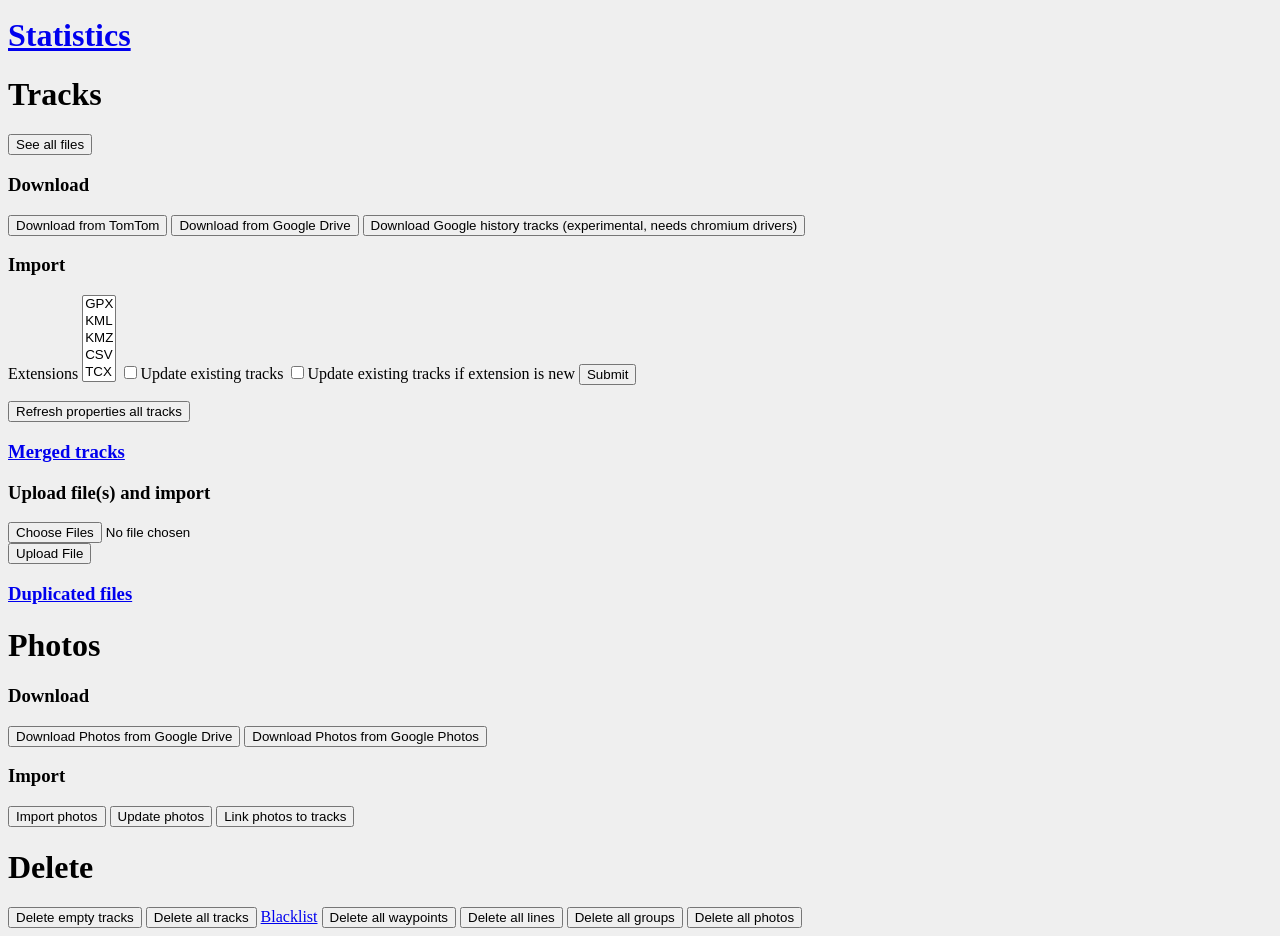
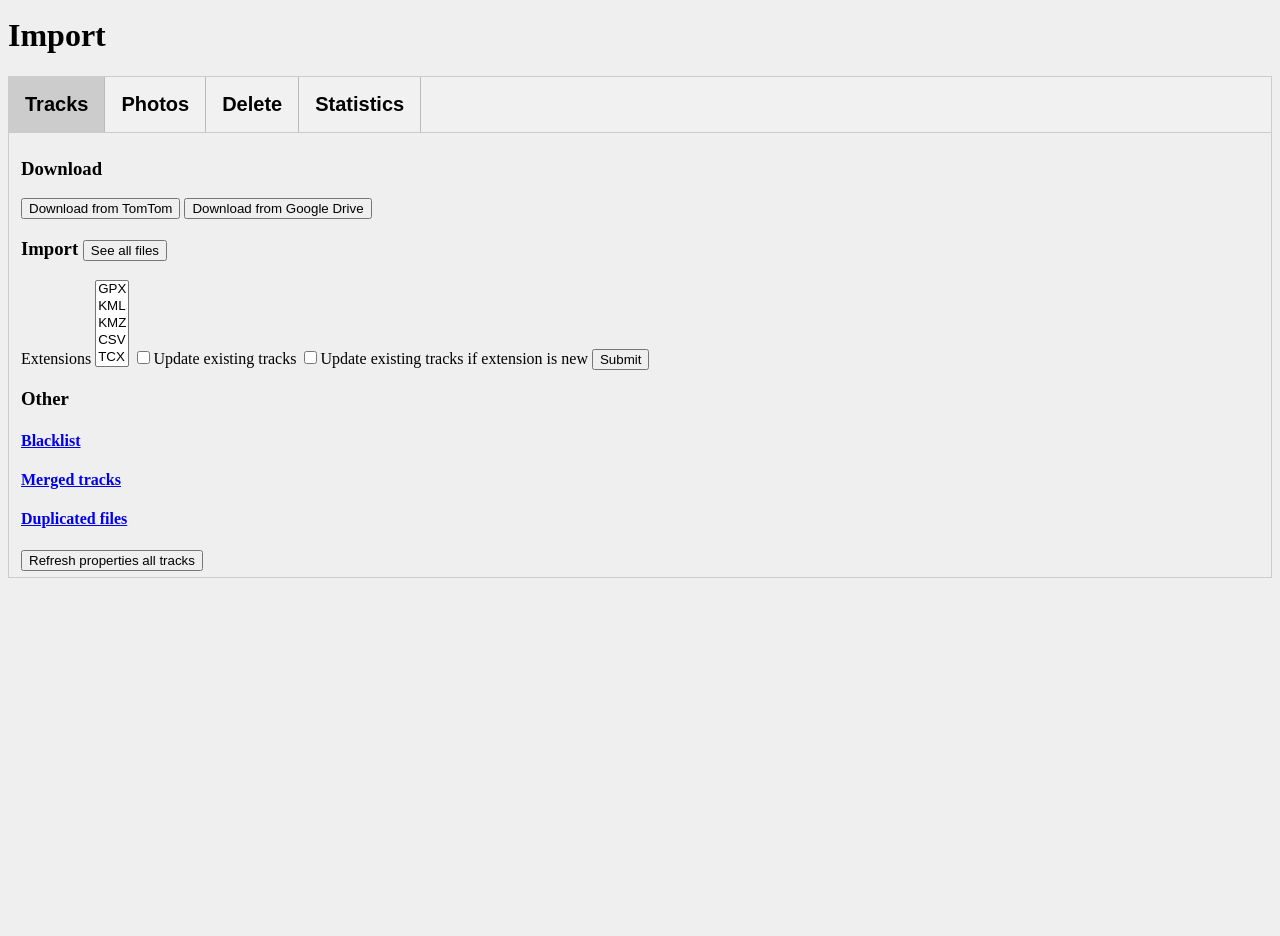
Before and after one commit to baruselli/gps_tracks, a Django app: template import_app/templates/import_app/import.html in a window 1280 px wide. Shown: the part 42-978 px from the top of the page. After the commit the page ends 620 px from the top, so only its background shows below. Run offline with Django 3.2, Linux system fonts and the light colour scheme; the template is opened without the code that fills it: most values are stand-ins (such as "Sample title", 1, 10 or a date in 2020); some libraries are stand-ins or nearby versions.

Commit message:
eng import page

```diff
--- a/base/templates/base/base.html
+++ b/base/templates/base/base.html
@@ -119,7 +119,6 @@
                 <li class="li_topbar"><a class="a_topbar" href="{% url 'line_index' %}" title="List of lines">Lines</a></li>
                 <li class="li_topbar"><a class="a_topbar" href="{% url 'geojson_index' %}" title="List of GeoJSON objects">Geojson</a></li>
                 <li class="li_topbar"><a class="a_topbar" href="{% url 'user_index' %}" title="List of users">Users</a></li>
-                <!-- <li class="li_topbar"><a class="a_topbar" href="{% url 'statistics' %}">Statistics</a></li> -->
                 <li class="li_topbar"><a class="a_topbar" href="{% url 'import' %}" title="Import page for tracks and photos">Import</a></li>
                 <li class="li_topbar"><a class="a_topbar" href="{% url 'help' %}" title="Help">Help</a></li>
                 <li class="li_topbar"><a class="a_topbar" href="{% url 'logs' %}" title="Logs for everything done by the program">Logs</a></li>
--- a/base/templates/base/todo.html
+++ b/base/templates/base/todo.html
@@ -20,7 +20,6 @@
 <ul>
     <li>in import report add paths</li>
     <li>import page: list of files not imported, photos, etc-->improve</li>
-    <li>import:tabs photos/tracks</li>
     <li>in track, check if it is blacklisted by any rule</li>
     <li>absolute paths in path groups if not in the media folder</li>
     <li>track groups: put some infos</li>
--- a/base/urls.py
+++ b/base/urls.py
@@ -9,6 +9,6 @@ urlpatterns = [
     url(r"^base/emptymap/$", views.EmptyMap.as_view(), name="emptymap"),
     url(r"^base/todo/$", views.Todo.as_view(), name="todo"),
     url(r"^base/test$", views.TestView.as_view(), name="test"),
-    url(r"^base/statistics/$", views.Statistics.as_view(), name="statistics"),
+    # url(r"^base/statistics/$", views.Statistics.as_view(), name="statistics"),
     url(r'^favicon\.ico$', RedirectView.as_view(url='/static/favicon.ico')),
 ]
--- a/import_app/templates/import_app/import.html
+++ b/import_app/templates/import_app/import.html
@@ -3,46 +3,42 @@
 {% block map %}
 {% endblock %}
 
-{% block content %}
-
-
-<html>
-  <head>
 {% load leaflet_tags %}
 {% load static %}
 {% load mathfilters %}
 
+{%block stylesheet%}
+<style>
+    #tab_tracks{
+        display: block;
+    }
+</style>
 
-</head>
+{%endblock%}
+
+{% block content %}
+<h1>Import</h1>
+
+    <div class="tab">
+        <button class="tablinks active" id="btn_tab_tracks" onclick="open_tab(event, 'tab_tracks')"><h2>Tracks</h2></a></li>
+        <button class="tablinks " id="btn_tab_photos" onclick="open_tab(event, 'tab_photos')"><h2>Photos</h2></a></li>
+        <button class="tablinks" id="btn_tab_delete" onclick="open_tab(event, 'tab_delete')"><h2>Delete</h2></a></li>
+        <button class="tablinks" id="btn_tab_statistics" onclick="open_tab(event, 'tab_statistics')"><h2>Statistics</h2></a></li>
+    </div>
 
 
-<body>
 
-<h1><a href="{% url 'statistics' %}">Statistics</a></h1>
+<div class="tabcontent" id="tab_tracks">
+
+    <!-- <h1>Tracks</h1> -->
+    <h3>Download</h3>
+    <button title="Requires TomTom username and password set in Options" onclick="location.href='{% url 'download_tomtom'  %}'" type="button">Download from TomTom</button>
+    <button title="Requires Google Tracks directory names set in Options"onclick="location.href='{% url 'google_drive_tracks'  %}'" type="button">Download from Google Drive</button><br>
 
 
-<h1>Tracks</h1>
-<button onclick="location.href='{% url 'all_files_report'  %}'" type="button">See all files</button>
 
-<h3>Download</h3>
-<button title="Requires TomTom username and password set in Options" onclick="location.href='{% url 'download_tomtom'  %}'" type="button">Download from TomTom</button>
-<button title="Requires Google Tracks directory names set in Options"onclick="location.href='{% url 'google_drive_tracks'  %}'" type="button">Download from Google Drive</button>
-<button onclick="location.href='{% url 'download_googlehistory'  %}'" type="button">Download Google history tracks (experimental, needs chromium drivers)</button>
-
-
-{%if show_timeline %}
-    <a href="{% url 'history_files'%}">Google Timeline</a>
-{%endif%}
-
-<h3>Import</h3>
-{%comment %}
-<button onclick="location.href='{% url 'import_gpx'  %}'" type="button">Import gpx</button>
-<button onclick="location.href='{% url 'import_kmz'  %}'" type="button">Import kmz</button>
-<button onclick="location.href='{% url 'import_kml'  %}'" type="button">Import kml</button>
-<button onclick="location.href='{% url 'import_csv'  %}'" type="button">Import csv</button>
-<button onclick="location.href='{% url 'import_tcx'  %}'" type="button">Import tcx</button>
-{%endcomment %}
-
+    <h3>Import     <button onclick="location.href='{% url 'all_files_report'  %}'" type="button">See all files</button>
+    </h3>
         <form method="GET" action="{% url 'import_update_tracks' %}" id="import_upload_tracks_form">
             Extensions
             <select name="ext" size="5" multiple>
@@ -56,32 +52,30 @@
             <input type="checkbox" name="import_new_extensions" value=1>Update existing tracks if extension is new
             <input type="submit" value="Submit" id ="submit_button_tracks">
         </form>
+        <h3>Other</h3>
+        <h4> <a href="{% url 'index_blacklist' %}">Blacklist</a></h4>
+        <h4> <a href="{% url 'merged_tracks_index' %}">Merged tracks</a></h4>
+        <h4> <a href="{% url 'duplicated_files' %}">Duplicated files </a></h4>
+
+
 
     <button onclick="location.href='{% url 'tracks_set_all_properties'  %}'" type="button">Refresh properties all tracks</button>
 
-<h3> <a href="{% url 'merged_tracks_index' %}">Merged tracks</a></h3>
+    {%if show_timeline %}
+    <h3><a href="{% url 'history_files'%}">Google Timeline</a></h3>
+        <button onclick="location.href='{% url 'download_googlehistory'  %}'" type="button">Download Google history tracks (experimental, needs chromium drivers)</button><br>
+    {%endif%}
 
-<h3>Upload file(s) and import</h3>
+
+    <!-- <h3>Upload file(s) and import</h3>
     <form method="post" enctype="multipart/form-data"  action="{% url 'upload_track'%}">
         {% csrf_token %}
         <input type="file" name="file" multiple />
         <br />
         <input title="Manually upload one or more GPS files" type="submit" value="Upload File" />
 
-  </form>
+    </form> -->
 
-  <h3> <a href="{% url 'duplicated_files' %}">Duplicated files </a></h3>
-
-
-
-  {%comment %}
-  <h3>Update tracks</h3>
-<button onclick="location.href='{% url 'update_gpx'  %}'" type="button">Update gpx</button>
-<button onclick="location.href='{% url 'update_kml'  %}'" type="button">Update kml</button>
-<button onclick="location.href='{% url 'update_kmz'  %}'" type="button">Update kmz</button>
-<button onclick="location.href='{% url 'update_csv'  %}'" type="button">Update csv</button>
-<button onclick="location.href='{% url 'update_tcx'  %}'" type="button">Update tcx</button>
-{%endcomment%}
 
     <!-- <button onclick="location.href='{% url 'geopy_tracks'  %}'" type="button">Get infos on endpoints</button> -->
 
@@ -94,29 +88,52 @@
     <!-- <h1>Waypoints</h1>
     <button onclick="location.href='{% url 'geopy_waypoints'  %}'" type="button">Get infos on waypoints</button>
     <button onclick="location.href='{% url 'serialize_waypoints'  %}'" type="button">Export as JSON</button> -->
+</div>
 
-
-
-<h1>Photos</h1>
+<div class="tabcontent" id="tab_photos">
+    <!-- <h1>Photos</h1> -->
     <h3>Download</h3>
-<button title="Requires Google Drive photos directories set in Options" onclick="location.href='{% url 'google_drive_photos'  %}'" type="button">Download Photos from Google Drive</button>
+    <button title="Requires Google Drive photos directories set in Options" onclick="location.href='{% url 'google_drive_photos'  %}'" type="button">Download Photos from Google Drive</button><br>
     <button title="Look for all photos in Google Photos startin from the initial year set in Options" onclick="location.href='{% url 'google_photos'  %}'" type="button">Download Photos from Google Photos</button>
     <h3>Import</h3>
-<button onclick="location.href='{% url 'import_photos'  %}'" type="button">Import photos</button>
-<button onclick="location.href='{% url 'update_photos'  %}'" type="button">Update photos</button>
+    <button onclick="location.href='{% url 'import_photos'  %}'" type="button">Import photos</button><br>
+    <button onclick="location.href='{% url 'update_photos'  %}'" type="button">Update photos</button><br>
     <button onclick="location.href='{% url 'link_photos'  %}'" type="button">Link photos to tracks</button>
     <!-- <button onclick="location.href='{% url 'geopy_photos'  %}'" type="button">Get infos on photo locations</button> -->
     <!-- <button onclick="location.href='{% url 'serialize_photos'  %}'" type="button">Export as JSON</button> -->
 
-<h1>Delete</h3>
-    <button onclick="deleteemptytracks_fct()" type="button">Delete empty tracks</button>
-    <button onclick="deletetracks_fct()" type="button">Delete all tracks</button>
-    <a href="{% url 'index_blacklist' %}">Blacklist</a>
+</div>
+
+<div class="tabcontent" id="tab_delete">
+    <!-- <h1>Delete</h3> -->
+    <h3>Tracks</h3>
+    <button onclick="deleteemptytracks_fct()" type="button">Delete empty tracks</button><br>
+    <button onclick="deletetracks_fct()" type="button">Delete all tracks</button><br>
+    <h3>Waypoints</h3>
     <button onclick="deletewps_fct()" type="button">Delete all waypoints</button>
+    <h3>Lines</h3>
     <button onclick="deletelines_fct()" type="button">Delete all lines</button>
+    <h3>Groups</h3>
     <button onclick="deletegroups_fct()" type="button">Delete all groups</button>
+    <h3>Photos</h3>
     <button onclick="deletephotos_fct()" type="button">Delete all photos</button>
+</div>
 
+
+<div class="tabcontent" id="tab_statistics">
+    <table>
+        <thead><td></td><td><b>#</b></td><td><b>First</b></td><td><b>Last</b></td></thead>
+        <tr><td><b>Tracks</b></td><td>{{n_tracks}}</td><td>{{first_track.date|date:'Y-m-d'}}</td><td>{{last_track.date|date:'Y-m-d'}}</td></tr>
+        <tr><td><b>Photos</b></td><td>{{n_photos}}</td><td>{{first_photo.time|date:'Y-m-d'}}</td><td>{{last_photo.time|date:'Y-m-d'}}</td></tr>
+        <tr><td><b>Waypoints</b></td><td>{{n_waypoints}}</td><td></td><td></td></tr>
+        <tr><td><b>Groups</b></td><td>{{n_groups}}</td><td></td><td></td></tr>
+        <tr><td><b>Lines</b></td><td>{{n_lines}}</td><td></td><td></td></tr>
+        <tr><td><b>GeoJSON</b></td><td>{{n_geojson}}</td><td></td><td></td></tr>
+        <tr><td><b>Users</b></td><td>{{n_users}}</td><td></td><td></td></tr>
+    </table>
+
+
+</div>
 
 
 <!-- <h1>Lines</h1>
```
Also changed, not shown: base/templates/base/statistics.html (deleted, +0 -25 lines), base/views.py (+43 -43 lines), import_app/views.py (+33 -1 lines). Lines whose indentation alone changed are shown as unchanged.
